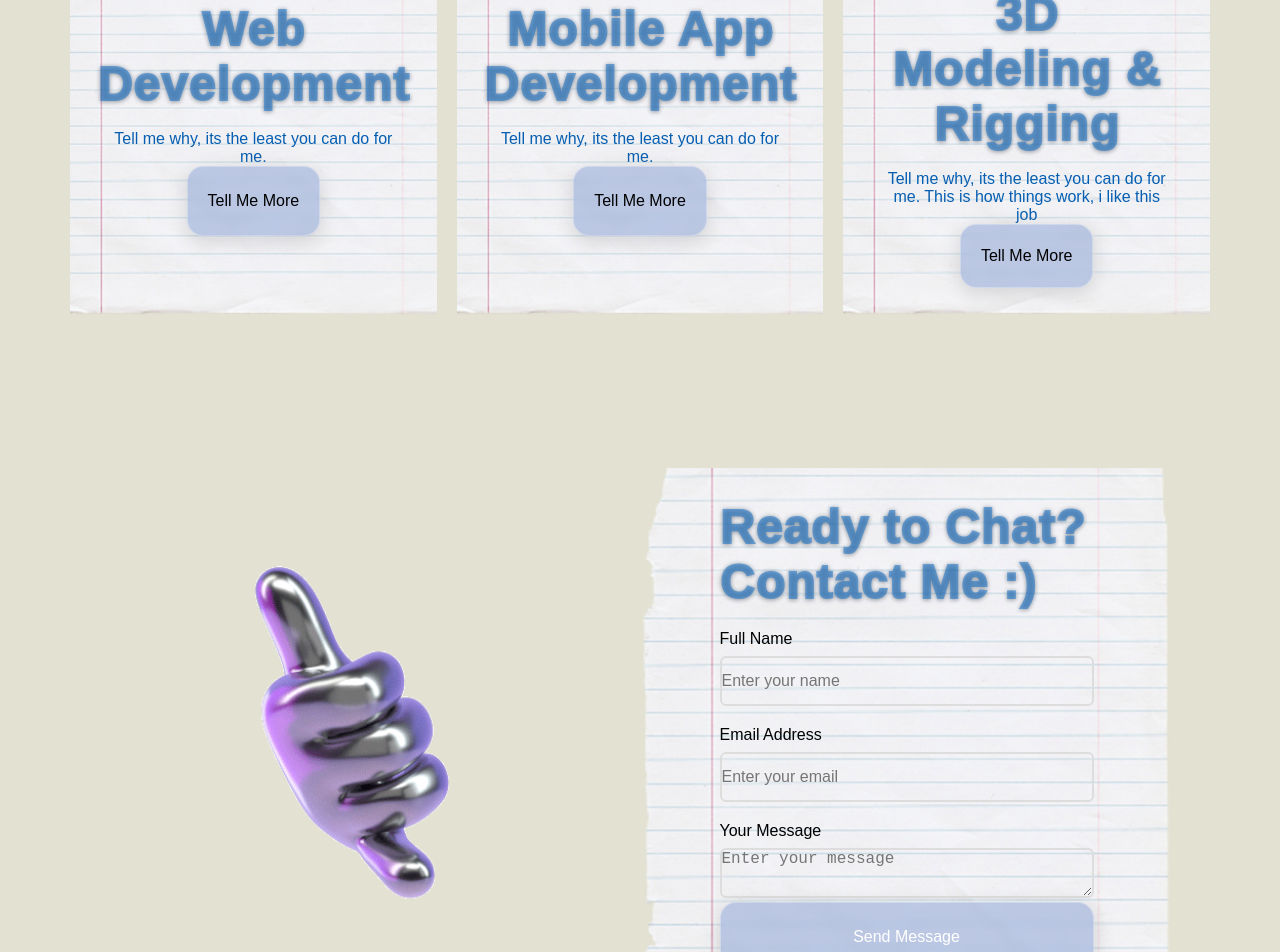
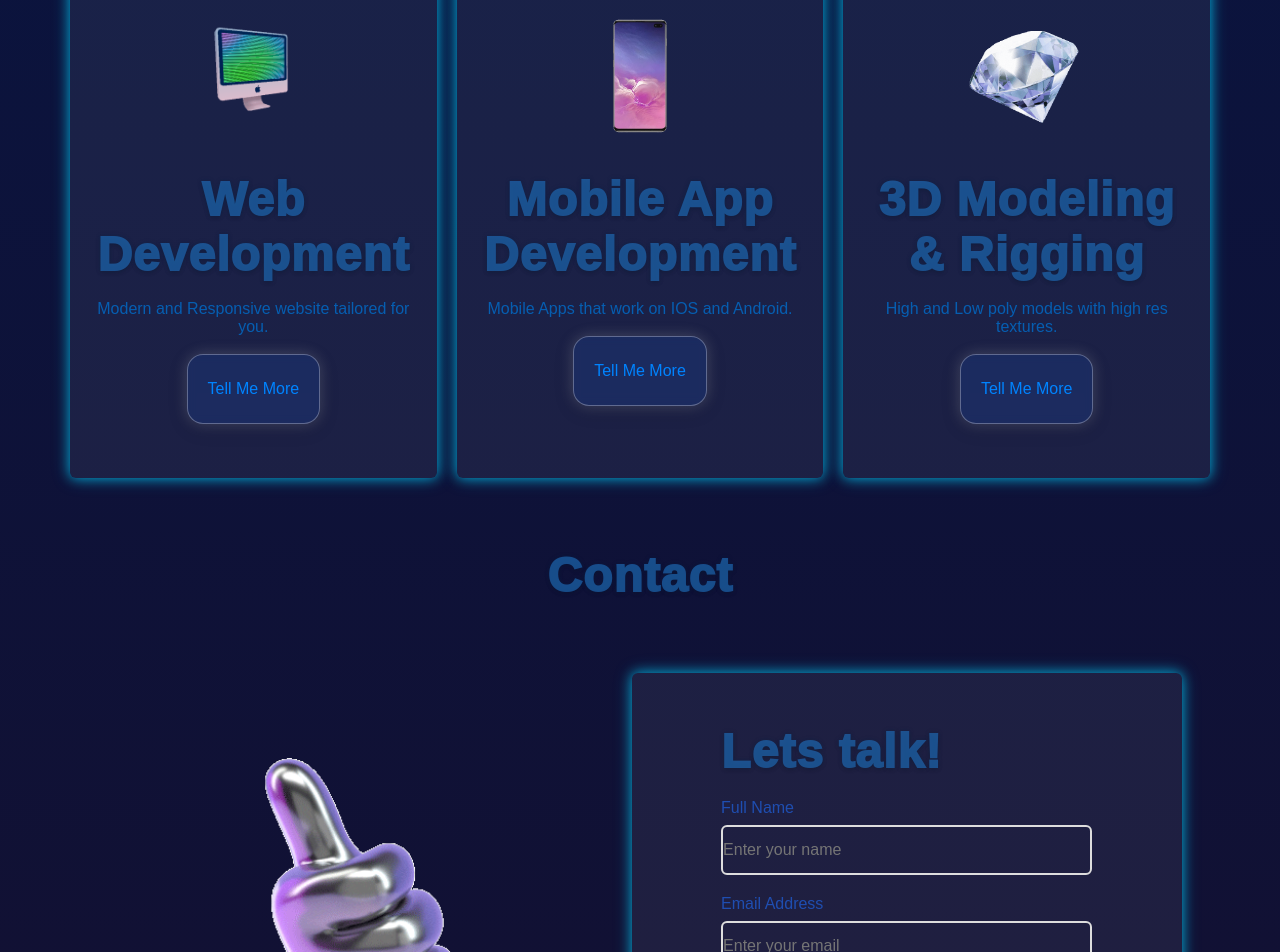
Before and after one commit to MoloTheSniper/MyPortfolio, a React (Vite) app in the folder portfolio/: page / in a window 1280 px wide. Shown: the part 1700-2652 px from the top of the page. Built offline with nearby package versions, Linux system fonts and the light colour scheme.

Commit message:
Latest changes

```diff
--- a/portfolio/src/App.css
+++ b/portfolio/src/App.css
@@ -6,7 +6,7 @@
 
 body {
   font-family: sans-serif;
-    background: linear-gradient(to top, #e2e1d2, #e3e1d3);
+  background: linear-gradient(to top, #131031, #01184d);
 }
 
 .navbar {
@@ -19,10 +19,9 @@
   left: 0;
   width: 100%;
   z-index: 1000;
-
-  backdrop-filter: blur(10px);          /* blur the background */
-  -webkit-backdrop-filter: blur(10px);  /* Safari support */
-  border-radius: 16px;                  /* rounded corners */
+  backdrop-filter: blur(10px);
+  -webkit-backdrop-filter: blur(10px);
+  border-radius: 16px;
   padding: 20px;
 }
 
@@ -30,7 +29,7 @@
   display: flex;
   align-items: center;
   gap: 12px;
-    color: #065eb1; /* text-blue-400 */
+  color: #065eb1;
   text-decoration: none;
 }
 
@@ -66,40 +65,8 @@
   border-radius: 99em;
   font-size: var(--fz);
   background-color: color-mix(in srgb, var(--c-glass) 12%, transparent);
-
 }
 
-
-/* Home.css */
-
-.home-wrapper {
-    height: 100vh;
-    width: 100vw;
-    background-color: #f8fafc; /* soft background */
-    display: flex;
-    align-items: center;
-    justify-content: center;
-    padding-top: 80px; /* to avoid nav bar overlap */
-    box-sizing: border-box;
-  }
-
-  .home-inner {
-    max-width: 700px;
-    text-align: center;
-    padding: 20px;
-  }
-
-  .home-inner h1 {
-    font-size: 3rem;
-    color: #0f172a;
-    margin-bottom: 1rem;
-  }
-
-  .home-inner p {
-    font-size: 1.2rem;
-    color: #334155;
-  }
-  /* Button */
 button {
   border-radius: 8px;
   border: 1px solid transparent;
@@ -111,17 +78,10 @@
   cursor: pointer;
   transition: border-color 0.25s;
 }
+
 button:hover {
   border-color: #646cff;
 }
-
-  /*------ Liquid Glass-------*/
-
-
-
-
-
-
 
 .switcher {
   z-index: 1;
@@ -133,54 +93,26 @@
   padding: 12px 20px;
   margin: 0 auto;
   font-size: var(--fz);
+  color: rgb(0, 132, 255);
   cursor: pointer;
   border: none;
   border-radius: 16px;
-
-  /* Glassy background with bluish tint */
-  background: rgba(31, 78, 177, 0.25);   /* subtle blue tint */
-  backdrop-filter: blur(4px);            /* gentle blur */
+  background: rgba(31, 78, 177, 0.25);
+  backdrop-filter: blur(4px);
   -webkit-backdrop-filter: blur(4px);
   border: 1px solid rgba(255, 255, 255, 0.3);
-
-  /* Soft shadows for depth */
   box-shadow: 0 4px 20px rgba(0, 0, 0, 0.15),
               0 0 15px rgba(255, 255, 255, 0.2);
-
-  /* Smooth transition on hover */
   transition: all 0.3s ease;
 }
 
 .switcher:hover {
-  background: rgba(31, 78, 177, 0.35); /* slightly more visible blue on hover */
+  background: rgba(31, 78, 177, 0.35);
   box-shadow: 0 6px 25px rgba(0, 0, 0, 0.2),
               0 0 20px rgba(255, 255, 255, 0.25);
-  transform: translateY(-2px);          /* subtle lift effect */
+  transform: translateY(-2px);
 }
 
-
-
-
-@keyframes scaleToggle {
-  0% { scale: 1 1; }
-  50% { scale: 1.1 1; }
-  100% { scale: 1 1; }
-}
-
-@keyframes scaleToggle2{
-  0% { scale: 1 1; }
-  50% { scale: 1.2 1; }
-  100% { scale: 1 1; }
-}
-
-@keyframes scaleToggle3 {
-  0% { scale: 1 1; }
-  50% { scale: 1.1 1; }
-  100% { scale: 1 1; }
-}
-
-
-/*--------------Left/ Right Container---------------*/
 .container {
   display: flex;
   gap: 20px;
@@ -189,92 +121,58 @@
 }
 
 .box {
-    padding: 12px;        /* Optional: adds space inside the box */
-    border-radius: 6px;   /* Optional: for rounded corners */
-    left: 10;
+  padding: 12px;
+  border-radius: 6px;
   box-sizing: border-box;
-
-    /* Let content define size */
   width: 50%;
   height: auto;
-
-    /* Allow the box to grow/shrink based on content */
   flex: 0 1 auto;
-
-  }
-  .paper-box {
-  position: relative;
-  border-radius: 16px;
-  overflow: hidden;
-  padding: 20px;
-
-  /* paper background via inline style */
-  background-size: cover;
-  background-position: center;
-  background-repeat: no-repeat;
-
-}
-
-/* Optional: soft overlay for readability */
-.paper-box::before {
-  content: "";
-  position: absolute;
-  inset: 0;
-
-  pointer-events: none;
-}
-
-.paper-box > .centered-content {
-  position: relative;
-  z-index: 1; /* above overlay */
 }
 
 .profile-image {
-  width: 100%;          /* Base width */
+  width: 100%;
   height: auto;
   border-radius: 8px;
   object-fit: cover;
   display: block;
-  transition: transform 1s ease;  /* Smooth scaling effect */
-}
-.image {
-  width: 45%;          /* Shrinks the image */
-  height: auto;        /* Keep aspect ratio */
-  border-radius: 8px;
-  object-fit: contain; /* Show whole image without cropping */
-  display: block;
-  transition: transform 1s ease;  /* Smooth scaling effect */
-}
-.image2 {
-  width: 45%;          /* Shrinks the image */
-  height: 120px;        /* Keep aspect ratio */
-  border-radius: 8px;
-  object-fit: contain; /* Show whole image without cropping */
-  display: block;
-  transition: transform 1s ease;  /* Smooth scaling effect */
-}
-.image3 {
-  width: 60%;          /* Shrinks the image */
-  height: auto;        /* Keep aspect ratio */
-  border-radius: 8px;
-  object-fit: contain; /* Show whole image without cropping */
-  display: block;
-  transition: transform 1s ease;  /* Smooth scaling effect */
-}
-.profile-image:hover {
-  transform: scale(1.15);  /* Grow by 15% */
+  transition: transform 1s ease;
 }
 
+.profile-image:hover {
+  transform: scale(1.15);
+}
+
+.image {
+  width: 45%;
+  height: auto;
+  border-radius: 8px;
+  object-fit: contain;
+  display: block;
+  transition: transform 1s ease;
+}
+
+.image2 {
+  width: 45%;
+  height: 120px;
+  border-radius: 8px;
+  object-fit: contain;
+  display: block;
+  transition: transform 1s ease;
+}
+
+.image3 {
+  width: 60%;
+  height: auto;
+  border-radius: 8px;
+  object-fit: contain;
+  display: block;
+  transition: transform 1s ease;
+}
 
 .super-heading {
   font-size: 3rem;
   font-weight: 1000;
   letter-spacing: 1px;
-
-  /* Base color */
-  color: #1f4eb1;
-
-  /* Add subtle shiny gradient overlay */
   background: linear-gradient(
     135deg,
     rgba(31, 78, 177, 0.8) 0%,
@@ -285,28 +183,22 @@
   -webkit-background-clip: text;
   background-clip: text;
   color: transparent;
-
-  /* Minimal blur for glassy effect */
   backdrop-filter: blur(2px);
   -webkit-backdrop-filter: blur(2px);
-
-  /* Soft glowing edges */
   text-shadow:
     0 2px 4px rgba(0, 0, 0, 0.2),
     0 0 10px rgba(255, 255, 255, 0.3);
 }
+
 h1 {
   font-size: 3rem;
   font-weight: 1000;
   letter-spacing: 1px;
-
-    color: #2177c892; /* text-blue-400 */
-  /* Softer glow for a glassy hint */
+  color: #2177c892;
   text-shadow:
-    0 2px 4px rgba(0, 0, 0, 0.15),   /* subtle depth */
-    0 0 4px rgba(9, 45, 84, 0.338);  /* faint blue glow */
+    0 2px 4px rgba(0, 0, 0, 0.15),
+    0 0 4px rgba(9, 45, 84, 0.338);
 }
-
 
 .centered-content {
   display: flex;
@@ -318,62 +210,46 @@ h1 {
   border-radius: 16px;
   color: #065eb1;
 }
-.centered-paragraph {
-  max-width: 60ch;        /* keeps line length readable */
-  margin: 4rem auto;      /* centers the block horizontally */
-  text-align: center;     /* centers the text inside */
-  line-height: 1.6;
-  font-size: 1.05rem;
-   color: #065eb1;
+
+.center-text {
+  display: flex;
+  flex-direction: column;
+  align-items: center;
+  text-align: center;
+  border-radius: 5%;
 }
 
-  .center-text{
+.circle {
   display: flex;
-    flex-direction: column; /* stack icon and text vertically */
-    align-items: center; /* center horizontally */
-   /* justify-content: center;  center vertically */
-    text-align: center; /* center text */
-    border-radius: 5%;
-
-  }
-  .icon{
-    font-size: 40px;
-  }
-
-
-  .circle{
-    display: flex;
-
-    align-items: center; /* center horizontally */
-   /* justify-content: center;  center vertically */
-    text-align: center; /* center text */
-    height: 500px; /* or set a fixed height */
+  align-items: center;
+  text-align: center;
+  height: 500px;
   border-radius: 50%;
 }
 
-  .contact{
+.contact {
   display: flex;
   justify-content: center;
   align-items: center;
   height: 500px;
+}
 
-  }
-  form{
+form {
   width: 80%;
   padding: 25px 25px 30px;
   margin: 25px;
 }
 
-  form h2{
+form h2 {
   font-size: 30px;
   text-align: center;
 }
 
-  form .input-box{
+form .input-box {
   margin-top: 20px;
 }
 
-  .input-box .field{
+.input-box .field {
   width: 100%;
   height: 50px;
   background: transparent;
@@ -381,15 +257,16 @@ h1 {
   outline: none;
   border-radius: 6px;
   font-size: 16px;
-    color: #333;
+  color: white;
   margin-top: 8px;
 }
-  .input-box .field.mess{
+
+.input-box .field.mess {
   height: 200px;
   resize: none;
 }
 
-  form button{
+form button {
   width: 100%;
   height: 55px;
   border: none;
@@ -402,6 +279,18 @@ h1 {
   margin-top: 25px;
   transition: 5s;
 }
-  form button:hover{
+
+form button:hover {
   background-color: teal;
 }
+
+.glow-card {
+  border-radius: 6px;
+  background: rgba(255,255,255,0.06);
+  box-shadow:
+    0 0 12px rgba(0, 210, 255, 0.6),
+    0 0 18px rgba(0, 210, 255, 0.4);
+  flex: 1;
+  min-width: 350px;
+  max-width: 550px;
+}
--- a/portfolio/src/App.jsx
+++ b/portfolio/src/App.jsx
@@ -6,6 +6,7 @@ import { About } from './assets/routes/About';
 import Contact from './assets/routes/Contact';
 import React,{useEffect} from 'react';
 import Services from './assets/routes/Services';
+import Website from './assets/routes/Website';
 
 function App()
 {
@@ -19,6 +20,7 @@ function App()
         <Route path ='/about' element ={<About/>}/>
         <Route path='/contact' element= {<Contact/>}/>
         <Route path='/services' element= {<Services/>}/>
+        <Route path='/website' element= {<Website/>}/>
       </Routes>
      </div>
 
--- a/portfolio/src/assets/routes/Contact.jsx
+++ b/portfolio/src/assets/routes/Contact.jsx
@@ -35,6 +35,8 @@ const Contact = () => {
   };
 
   return (
+    <>
+     <h1 className='center-text'>Contact</h1>
     <div className="container">
       <img
         src={call}
@@ -43,16 +45,13 @@ const Contact = () => {
         style={{paddingbottom: "50px"}}
       />
 
-      <div
-        className='box paper-box'
-        style={{ backgroundImage: `url(${paper1})`, height: "550px" }}
-      >
+      <div className='box glow-card'>
         <section className="contact">
           <form onSubmit={onSubmit}>
-            <h1>Ready to Chat? Contact Me :)</h1>
+            <h1>Lets talk!</h1>
 
             <div className='input-box'>
-              <label>Full Name</label>
+              <label style={{  color: "#1f4eb1"}}>Full Name</label>
               <input
                 type='text'
                 className='field'
@@ -63,7 +62,7 @@ const Contact = () => {
             </div>
 
             <div className='input-box'>
-              <label>Email Address</label>
+              <label style={{  color: "#1f4eb1"}}>Email Address</label>
               <input
                 type='email'
                 className='field'
@@ -74,7 +73,7 @@ const Contact = () => {
             </div>
 
             <div className='input-box'>
-              <label>Your Message</label>
+              <label style={{  color: "#1f4eb1"}}>Your Message</label>
               <textarea
                 name='message'
                 className='field message'
@@ -83,11 +82,12 @@ const Contact = () => {
               ></textarea>
             </div>
 
-            <button type="submit" className="switcher">Send Message</button>
+            <button type="submit" className="switcher" style={{color: "black"}}>Send Message</button>
           </form>
         </section>
       </div>
     </div>
+    </>
   );
 };
 
--- a/portfolio/src/assets/routes/Services.jsx
+++ b/portfolio/src/assets/routes/Services.jsx
@@ -14,38 +14,38 @@ const Services = () => {
       <h1 className='center-text'>Services</h1>
       <div className='container'>
 
-        <div className='box paper-box' style={{ backgroundImage: `url(${paper1})` }}>
+        <div className='glow-card'>
           <div className='centered-content'>
             <br/>
             <img src={myselfImg2} alt="Myself" className="image2" />
             <br/><br/>
             <h1>Web Development</h1>
             <br/>
-            <p>Tell me why, its the least you can do for me.</p>
+            <p>Modern and Responsive website tailored for you.</p><br/>
             <button className="switcher">Tell Me More</button>
           </div>
         </div>
 
-        <div className='box paper-box' style={{ backgroundImage: `url(${paper1})` }}>
+        <div className='glow-card'>
           <div className='centered-content'>
             <br/>
             <img src={phone1} alt="Myself" className="image2" />
             <br/><br/>
             <h1>Mobile App Development</h1>
             <br/>
-            <p>Tell me why, its the least you can do for me.</p>
+            <p>Mobile Apps that work on IOS and Android.</p><br/>
             <button className="switcher">Tell Me More</button>
           </div>
         </div>
 
-        <div className='box paper-box' style={{ backgroundImage: `url(${paper1})` }}>
+        <div className='glow-card'>
           <div className='centered-content'>
             <br/>
             <img src={diamond} alt="Myself" className="image2" />
             <br/><br/>
             <h1>3D Modeling & Rigging</h1>
             <br/>
-            <p>Tell me why, its the least you can do for me. This is how things work, i like this job</p>
+            <p>High and Low poly models with high res textures.</p><br/>
              <button className="switcher">Tell Me More</button>
           </div>
         </div>
--- a/portfolio/src/components/Navbar.jsx
+++ b/portfolio/src/components/Navbar.jsx
@@ -8,7 +8,7 @@ const Navbar = () => {
     <nav className="navbar">
       <Link to="/" className="logo">
         <BiLogoReact className="logo-icon" />
-        <span className="logo-text">Moloko Magwai</span>
+        <span className="logo-text">Moloko</span>
       </Link>
 
       <div className="nav-links">
@@ -16,6 +16,7 @@ const Navbar = () => {
         <Link to="/about" className="nav-link">About</Link>
         <Link to="/services" className="nav-link">Services</Link>
         <Link to="/contact" className="nav-link">Contact</Link>
+         <Link to="/website" className="nav-link">website</Link>
       </div>
     </nav>
   )
```
Also changed, not shown: portfolio/src/assets/routes/About.jsx (+4 -3 lines), portfolio/src/assets/routes/Website.jsx (added, +17 -0 lines). Lines whose indentation alone changed are shown as unchanged.
